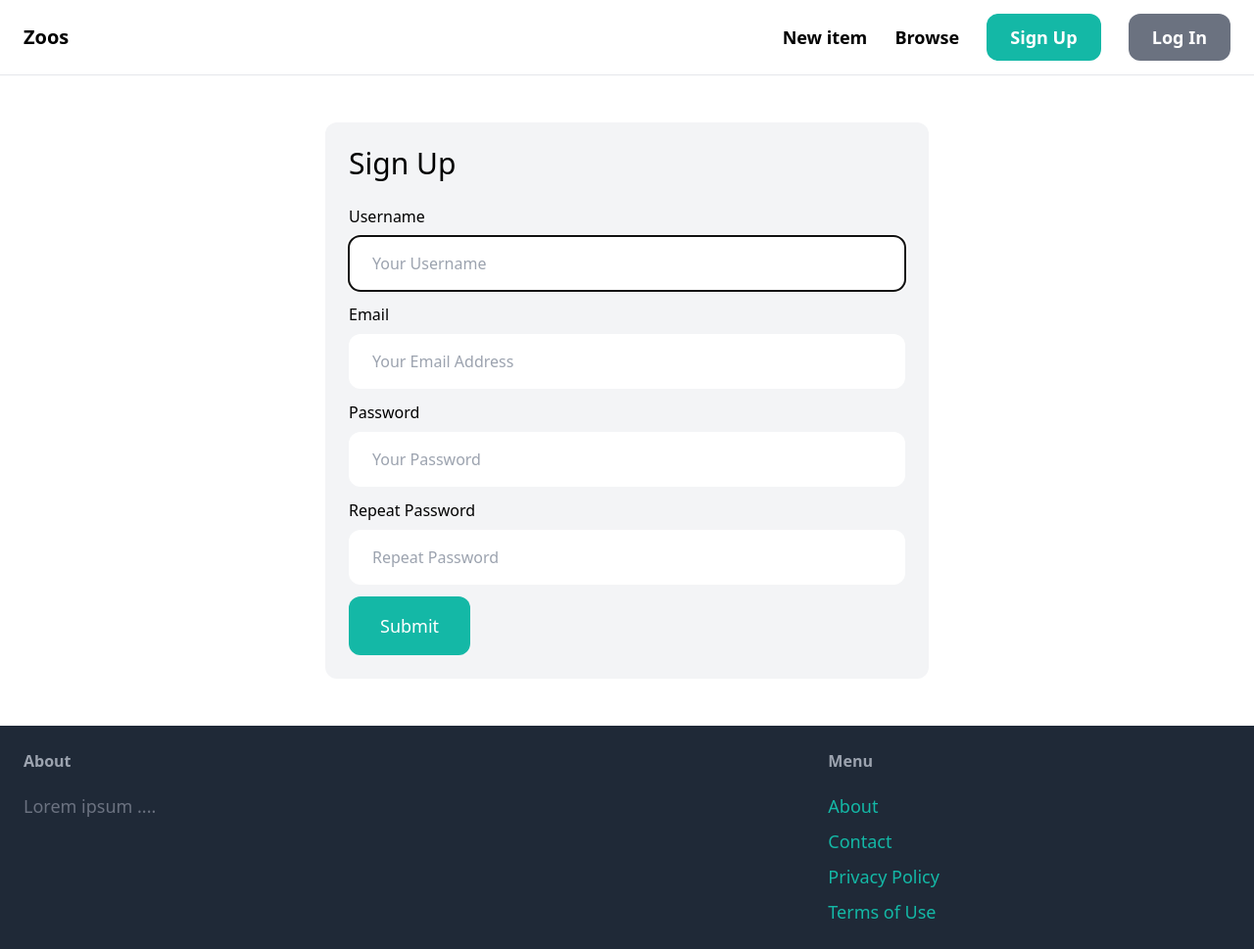
After one commit to ShonMG/zoos, a Django app: page /signup/ in a window 1280 px wide. The commit adds this page. Shown: the whole page at 98% size. Run offline with Django 5.2, Linux system fonts and the light colour scheme; some libraries are stand-ins or nearby versions.

Commit message:
add new features

```diff
--- /dev/null
+++ b/core/forms.py
@@ -0,0 +1,36 @@
+from django import forms
+from django.contrib.auth.forms import UserCreationForm, AuthenticationForm
+from django.contrib.auth.models import User
+
+class SignupForm(UserCreationForm):
+    class Meta:
+        model = User
+        fields = ('username', 'email', 'password1', 'password2')
+
+
+    username = forms.CharField(widget=forms.TextInput(attrs={
+        'placeholder': 'Your Username',
+        'class': 'w-full py-4 px-6 rounded-xl',
+    }))
+    email = forms.CharField(widget=forms.EmailInput(attrs={
+        'placeholder': 'Your Email Address',
+        'class': 'w-full py-4 px-6 rounded-xl',
+    }))
+    password1 = forms.CharField(widget=forms.PasswordInput(attrs={
+        'placeholder': 'Your Password',
+        'class': 'w-full py-4 px-6 rounded-xl',
+    }))
+    password2 = forms.CharField(widget=forms.PasswordInput(attrs={
+        'placeholder': 'Repeat Password',
+        'class': 'w-full py-4 px-6 rounded-xl',
+    }))
+
+class LoginForm(AuthenticationForm):
+     username = forms.CharField(widget=forms.TextInput(attrs={
+        'placeholder': 'Your Username',
+        'class': 'w-full py-4 px-6 rounded-xl',
+    }))
+     password = forms.CharField(widget=forms.PasswordInput(attrs={
+        'placeholder': 'Your Password',
+        'class': 'w-full py-4 px-6 rounded-xl',
+    }))
--- a/core/templates/core/base.html
+++ b/core/templates/core/base.html
@@ -10,11 +10,15 @@
         <nav class="px-6 py-6 flex justify-between items-center border-b border-gray-200">
             <a href="/" class="text-xl font-semibold"> Zoos </a>
             <div class="space-x-6">
-                <a href="#" class="text-lg font-semibold hover:text-gray-500">New item</a>
-                <a href="#" class="text-lg font-semibold hover:text-gray-500">Browser</a>
-
-                <a href="#" class="px-6 py-3 text-lg font-semibold bg-teal-500 text-white rounded-xl hover:bg-teal-700">Sign Up</a>
-                <a href="#" class="px-6 py-3 text-lg font-semibold bg-gray-500 text-white rounded-xl hover:bg-gray-700">Log In</a>
+                <a href="{% url 'item:new' %}" class="text-lg font-semibold hover:text-gray-500">New item</a>
+                <a href="#" class="text-lg font-semibold hover:text-gray-500">Browse</a>
+                {% if request.user.is_authenticated %}
+                <a href="#" class="px-6 py-3 text-lg font-semibold bg-teal-500 text-white rounded-xl hover:bg-teal-700">Inbox</a>
+                <a href="#" class="px-6 py-3 text-lg font-semibold bg-gray-500 text-white rounded-xl hover:bg-gray-700">Dashboard</a>
+                {% else %}
+                <a href="{% url 'core:signup' %}" class="px-6 py-3 text-lg font-semibold bg-teal-500 text-white rounded-xl hover:bg-teal-700">Sign Up</a>
+                <a href="{% url 'core:login' %}" class="px-6 py-3 text-lg font-semibold bg-gray-500 text-white rounded-xl hover:bg-gray-700">Log In</a>
+                {% endif %}
 
             </div>
         </nav>
@@ -32,7 +36,7 @@
                 <h3 class="mb-5 font-semibold text-gray-400">Menu</h3>
                 <ul class="space-y-2">
                     <li><a href="#" class="text-lg text-teal-500 hover:text-teal-700">About</a></li>
-                    <li><a href="{% url 'contact' %}" class="text-lg text-teal-500 hover:text-teal-700">Contact</a></li>
+                    <li><a href="{% url 'core:contact' %}" class="text-lg text-teal-500 hover:text-teal-700">Contact</a></li>
                     <li><a href="#" class="text-lg text-teal-500 hover:text-teal-700">Privacy Policy</a></li>
                     <li><a href="#" class="text-lg text-teal-500 hover:text-teal-700">Terms of Use</a></li>
                 </ul>
--- /dev/null
+++ b/core/templates/core/signup.html
@@ -0,0 +1,43 @@
+{% extends 'core/base.html' %}
+
+{% block title %}Sign Up{% endblock %}
+
+{% block content %}
+<div class="w-1/2 my-6 mx-auto  p-6 bg-gray-100 rounded-xl">
+    <h1 class="mb-6 text-3xl">Sign Up</h1>
+
+    <form method="post" action-".">
+        {% csrf_token %}
+
+        <div class="mb-3">
+            <label class="inline-block mb-2">Username</label><br>
+            {{ form.username }}
+        </div>
+        <div class="mb-3">
+            <label class="inline-block mb-2">Email</label><br>
+            {{ form.email }}
+        </div>
+        <div class="mb-3">
+            <label class="inline-block mb-2">Password</label><br>
+            {{ form.password1 }}
+        </div>
+        <div class="mb-3">
+            <label class="inline-block mb-2">Repeat Password</label><br>
+            {{ form.password2 }}
+        </div>
+
+        {% if form.errors or form.non_field_errors %}
+            <div class="mb-3 p-6 bg-red-100 rounded-xl">
+                {% for field in form %}
+                    {{ field.errors }}
+                {% endfor %}
+                {{ form.non_field_errors }}
+            </div>
+
+        {% endif %}
+
+
+        <button class="py-4 px-8 text-lg bg-teal-500 hover:bg-teal-700 rounded-xl text-white">Submit</button>
+</div>
+
+{% endblock %}
--- /dev/null
+++ b/core/urls.py
@@ -0,0 +1,14 @@
+from django.urls import path
+from django.contrib.auth import views as auth_views
+
+from . import views
+from .forms import LoginForm
+
+app_name = 'core'
+
+urlpatterns = [
+    path('', views.index, name='index'),
+    path('contact/', views.contact, name='contact'),
+    path('signup/', views.signup, name="signup"),
+    path('login/', auth_views.LoginView.as_view(template_name='core/login.html', authentication_form=LoginForm), name='login'),
+]
--- a/core/views.py
+++ b/core/views.py
@@ -1,5 +1,7 @@
-from django.shortcuts import render
+from django.shortcuts import render, redirect
 from item.models import Category, Item
+
+from .forms import SignupForm
 
 def index(request):
     items = Item.objects.filter(is_sold=False)[0:6]
@@ -12,3 +14,18 @@ def index(request):
 
 def contact(request):
     return render(request, 'core/contact.html')
+
+def signup(request):
+    if request.method == 'POST':
+        form = SignupForm(request.POST)
+
+        if form.is_valid():
+            form.save()
+
+            return redirect('/login/')
+    else:
+        form = SignupForm()
+
+    return render(request, 'core/signup.html', {
+        'form': form
+    })
--- /dev/null
+++ b/item/forms.py
@@ -0,0 +1,29 @@
+from django import forms
+
+from .models import Item
+
+INPUT_CLASSES = 'w-full py-4 px-6 rounded-xl border'
+
+class NewItemForm(forms.ModelForm):
+    class Meta:
+        model = Item
+        fields = ('category', 'name', 'description', 'price', 'image' )
+
+        widgets = {
+            'category': forms.Select(attrs={
+                'class': INPUT_CLASSES,
+            }),
+            'name': forms.TextInput(attrs={
+                'class': INPUT_CLASSES,
+            }),
+            'description': forms.Textarea(attrs={
+                'class': INPUT_CLASSES,
+            }),
+            'price': forms.TextInput(attrs={
+                'class': INPUT_CLASSES,
+            }),
+            'image': forms.FileInput(attrs={
+                'class': INPUT_CLASSES,
+            }),
+
+        }
--- a/item/templates/item/detail.html
+++ b/item/templates/item/detail.html
@@ -3,7 +3,7 @@
 {% block title %}{{ item.name }}{% endblock %}
 
 {% block content %}
-<div class="grid grid- -5 gap-6">
+<div class="grid grid-cols-5 gap-6">
     <div class="col-span-3">
         <img src="{{ item.image.url }}" class="rounded-xl">
     </div>
@@ -25,10 +25,10 @@
     </div>
 </div>
 <div class="mt-6 px-6 py-12 bg-gray-100 rounded-xl">
-        <h2 class="mb-12 text-2xl text-center">Newest items</h2>
+        <h2 class="mb-12 text-2xl text-center">Related Items</h2>
 
         <div class="grid grid-cols-3 gap-3">
-            {% for item in items%}
+            {% for item in related_items %}
                 <div>
                     <a href=" {% url 'item:detail' item.id %}">
                         <div>
--- a/item/urls.py
+++ b/item/urls.py
@@ -5,5 +5,6 @@ from . import views
 app_name= 'item'
 
 urlpatterns = [
+    path('new/', views.new, name='new'),
     path('<int:pk>', views.detail, name='detail'),
 ]
--- a/zoos/urls.py
+++ b/zoos/urls.py
@@ -19,10 +19,9 @@ from django.conf import settings
 from django.conf.urls.static import static
 
 from django.urls import path, include
-from core.views import index, contact
+
 urlpatterns = [
-    path('', index, name='index'),
-    path('contact/', contact, name='contact'),
+    path('', include('core.urls')),
     path('items/', include('item.urls')),
     path('admin/', admin.site.urls),
 ] + static(settings.MEDIA_URL, document_root=settings.MEDIA_ROOT)
```
Also changed, not shown: core/templates/core/login.html (added, +35 -0 lines), item/templates/item/form.html (added, +25 -0 lines), item/views.py (+22 -2 lines), db.sqlite3, media/item_images/Screenshot_2025-12-10_113103.png (added).
